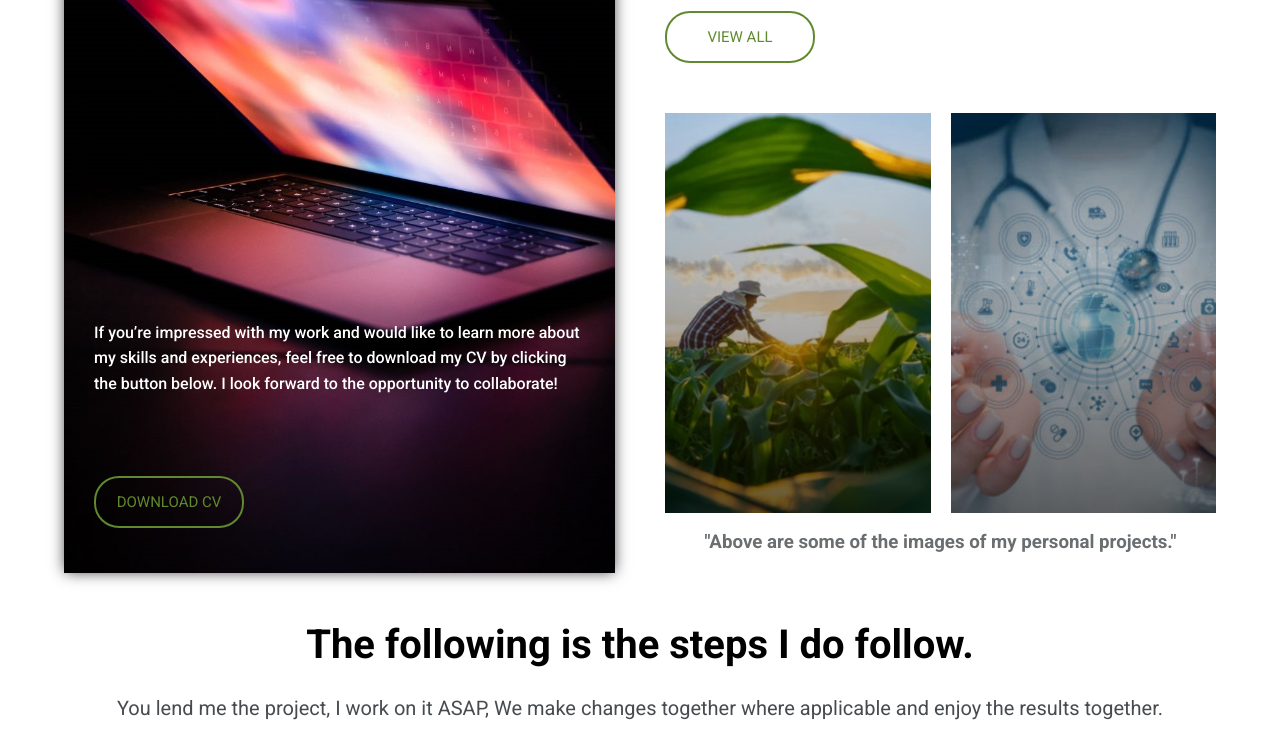
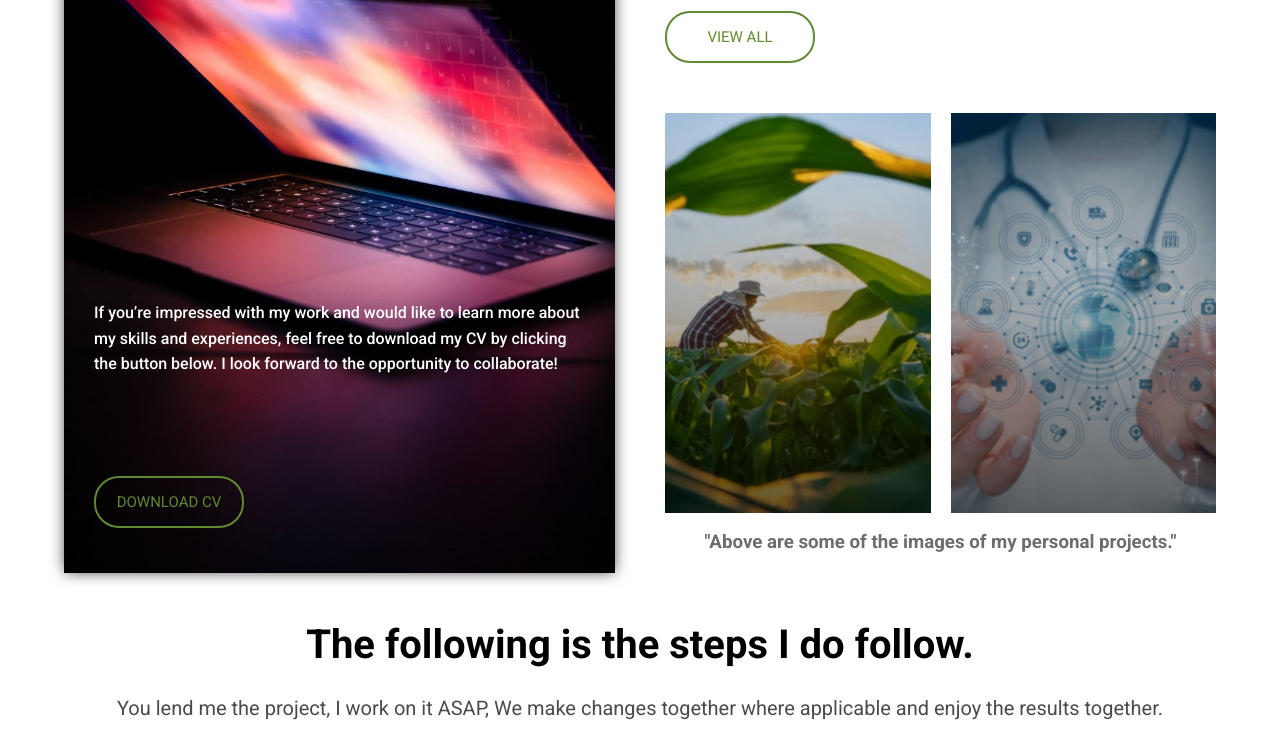
Before and after one commit to Ryckoh/My.Official.Website, a plain HTML site: page index.html in a window 1280 px wide. Shown: the part 1297-2048 px from the top of the page. Drawn offline with Linux system fonts and the light colour scheme.

Commit message:
Update main.css

```diff
--- a/main.css
+++ b/main.css
@@ -250,7 +250,7 @@ blockquote span{
 .sec-one-left div p{
     font-weight: 500;
     opacity: 1.0;
-    height: 13%
+    height: 15%
 }
 .sec-one-right h3{
     color: var(--lightGrey);
```
